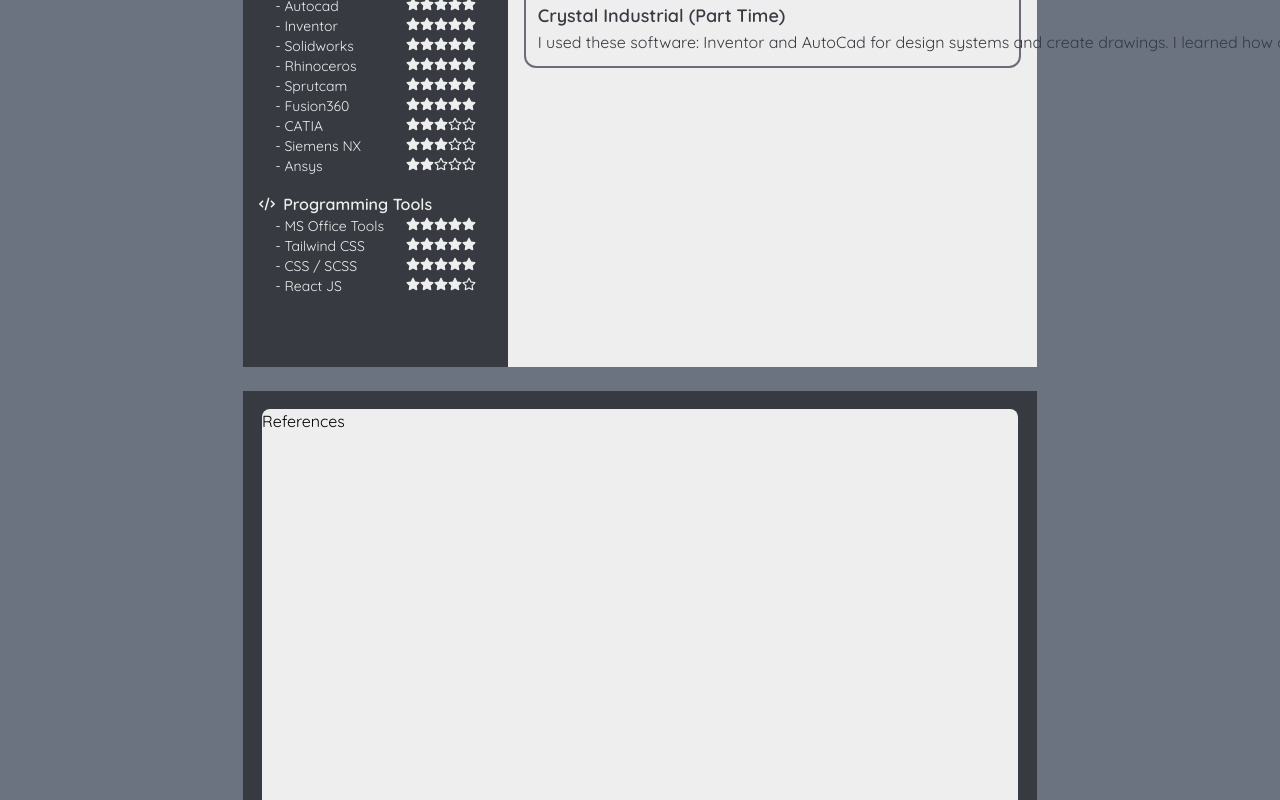
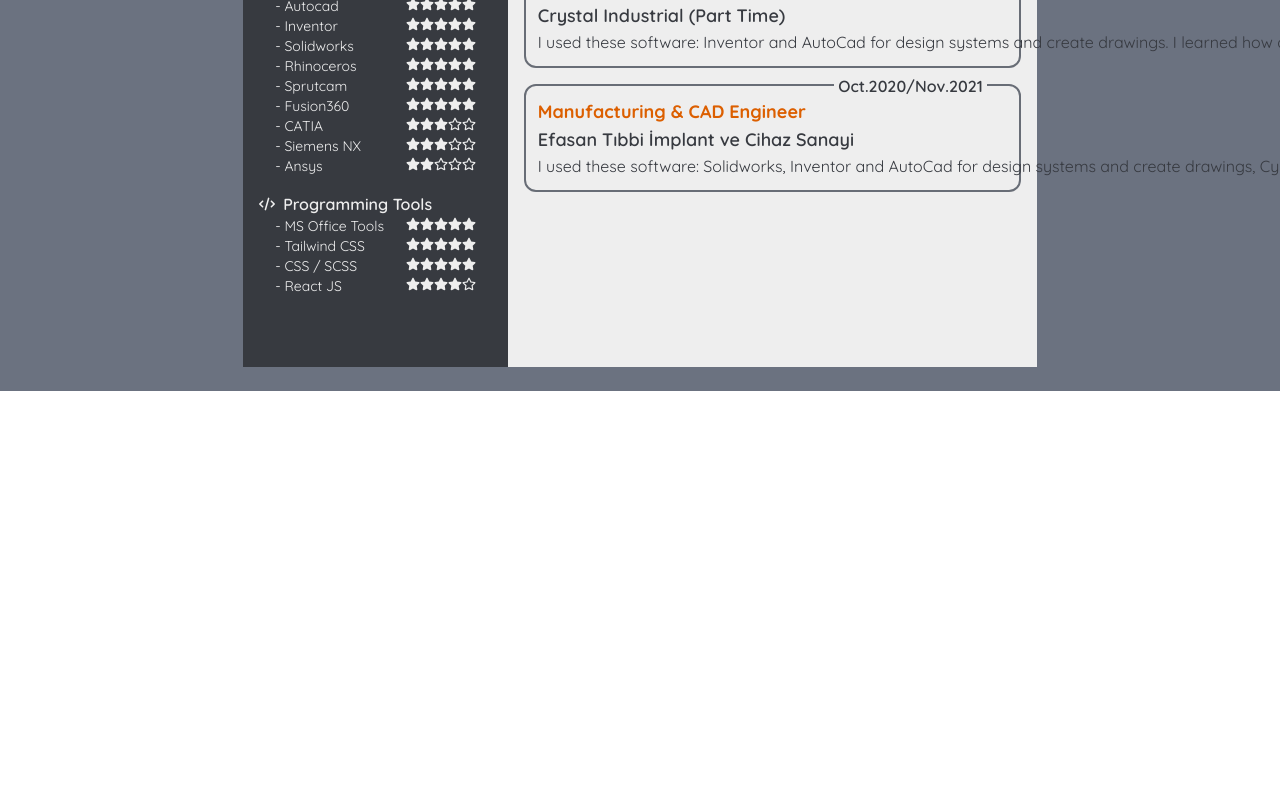
Before and after one commit to ozdenatabey/cv-builder, a React (Vite) app: page / in a window 1280 px wide. Shown: the part 780-1580 px from the top of the page. After the commit the page ends 1171 px from the top, so only its background shows below. Built offline with nearby package versions, Linux system fonts and the light colour scheme.

Commit message:
second page created when first page content bigger than A4 height

```diff
--- a/data/userData.js
+++ b/data/userData.js
@@ -149,4 +149,28 @@ export const experiences = [
     content:
       "I used these software: Inventor and AutoCad for design systems and create drawings. I learned how awning systems work and the properties of aluminum alloys.",
   },
+  {
+    id: generateUUID(),
+    year: "Oct.2020/Nov.2021",
+    title: "Manufacturing & CAD Engineer",
+    company: "Efasan Tıbbi İmplant ve Cihaz Sanayi",
+    content:
+      "I used these software: Solidworks, Inventor and AutoCad for design systems and create drawings, CypCut to generate NC code to laser cutting machine. I learned how laser machines work, bending sheet metals and stainless steel characteristics.",
+  },
+  // {
+  //   id: generateUUID(),
+  //   year: "Oct.2020/Nov.2021",
+  //   title: "Manufacturing & CAD Engineer",
+  //   company: "Efasan Tıbbi İmplant ve Cihaz Sanayi",
+  //   content:
+  //     "I used these software: Solidworks, Inventor and AutoCad for design systems and create drawings, CypCut to generate NC code to laser cutting machine. I learned how laser machines work, bending sheet metals and stainless steel characteristics.",
+  // },
+  // {
+  //   id: generateUUID(),
+  //   year: "Oct.2020/Nov.2021",
+  //   title: "Manufacturing & CAD Engineer",
+  //   company: "Efasan Tıbbi İmplant ve Cihaz Sanayi",
+  //   content:
+  //     "I used these software: Solidworks, Inventor and AutoCad for design systems and create drawings, CypCut to generate NC code to laser cutting machine. I learned how laser machines work, bending sheet metals and stainless steel characteristics.",
+  // },
 ];
--- a/src/App.jsx
+++ b/src/App.jsx
@@ -3,8 +3,23 @@ import AboutMe from "./component/AboutMe";
 import Experience from "./component/Experience";
 import References from "./component/References";
 import SideMenu from "./component/SideMenu";
+import { useEffect, useRef, useState } from "react";
 
 function App() {
+  const [pageCount, setPageCount] = useState(1);
+  const myRef = useRef();
+  useEffect(() => {
+    const element = myRef.current;
+    const height = element.offsetHeight;
+    const maxHeight = 1123;
+    console.log(element);
+    console.log("Yükseklik: ", height);
+    if (height > maxHeight) {
+      setPageCount(2);
+      return;
+    }
+  }, [pageCount]);
+  console.log("Sayfa sayısı:", pageCount);
   return (
     <div className="grid place-items-center bg-gray-500">
       <main id="page1" className="bg-base m-6 h-[297mm] w-[210mm]">
@@ -12,13 +27,14 @@ function App() {
           <div className="w-2/6">
             <SideMenu />
           </div>
-          <div className="w-4/6 p-4 space-y-6">
+          <div ref={myRef} className="w-4/6 p-4 space-y-6">
             <Header />
             <AboutMe />
             <Experience />
           </div>
         </div>
       </main>
+      {pageCount === 2 && (
         <main
           id="page2"
           className="bg-primary mb-6 h-[297mm] w-[210mm] grid place-items-center"
@@ -27,6 +43,7 @@ function App() {
             <References />
           </div>
         </main>
+      )}
     </div>
   );
 }
```
Lines whose indentation alone changed are shown as unchanged.
